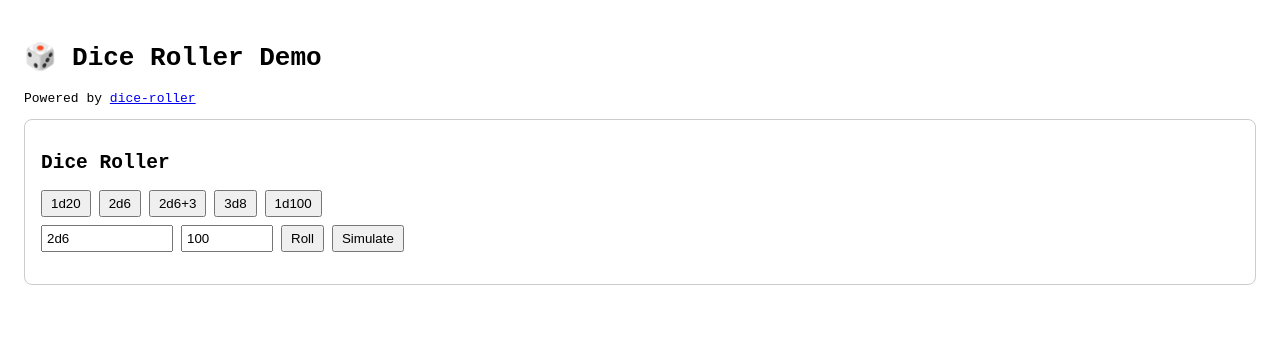
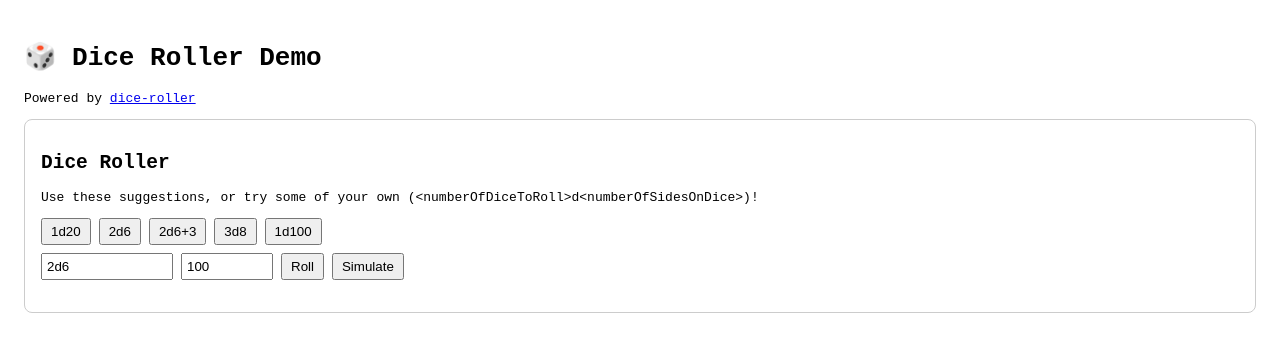
Before and after one commit to rmjjjt/dice-roller, a React (Vite) app in the folder demo/: page / in a window 1280 px wide. Shown: the top 352 px of the page. Built offline with nearby package versions, Linux system fonts and the light colour scheme.

Commit message:
Update demo page text

```diff
--- a/demo/src/components/DiceRoller.tsx
+++ b/demo/src/components/DiceRoller.tsx
@@ -67,7 +67,7 @@ export const DiceRoller = () => {
   return (
     <div style={{ padding: "16px", border: "1px solid #ccc", borderRadius: "8px", maxWidth: "100%", overflowX: "hidden" }}>
       <h2>Dice Roller</h2>
-
+      <p>Use these suggestions, or try some of your own (&lt;numberOfDiceToRoll&gt;d&lt;numberOfSidesOnDice&gt;)!</p>
       {/* Suggestions */}
       <div style={{ display: "flex", gap: "8px", marginBottom: "8px", flexWrap: "wrap" }}>
         {suggestions.map((s) => (
```
